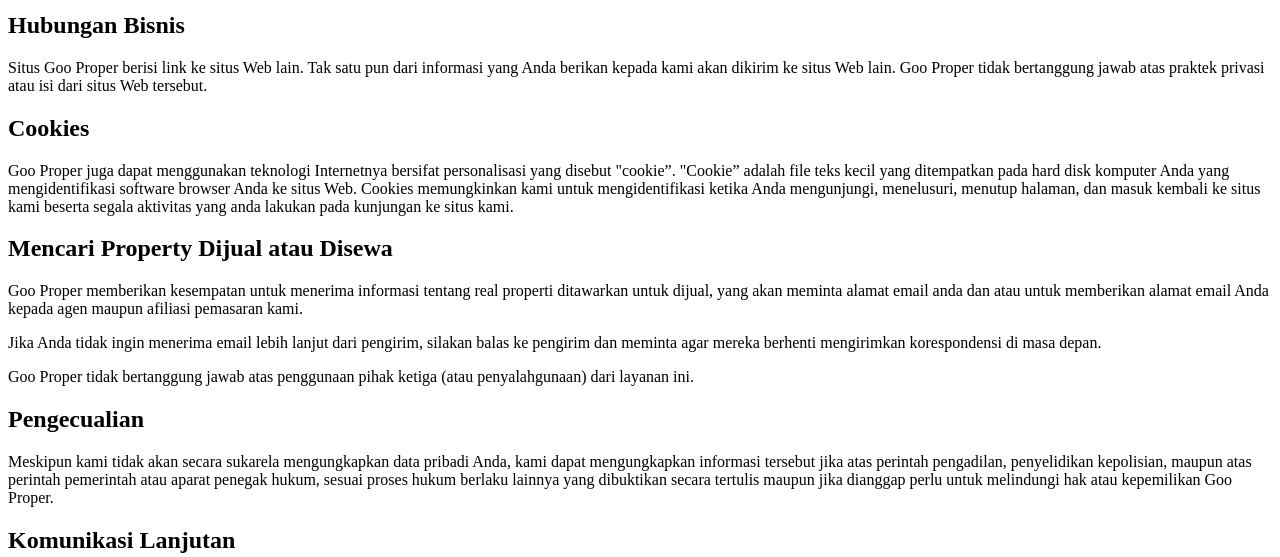
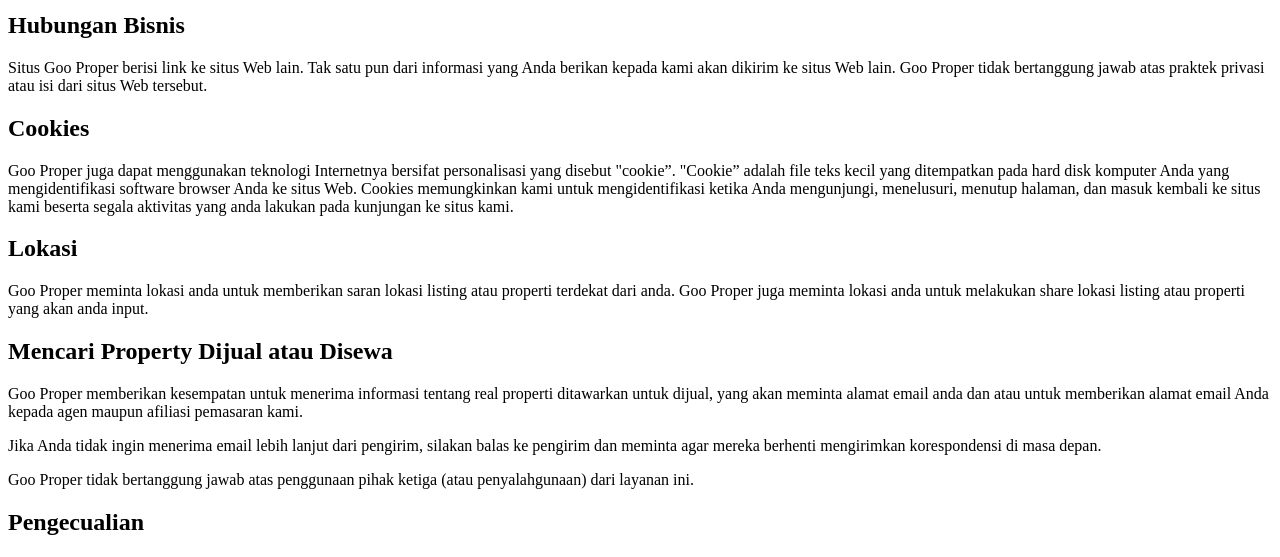
Before and after one commit to Aji-Sampurno/GooProper_API_CI, a CodeIgniter app: page /database/index.php/gooproper/Privacy in a window 1280 px wide. Shown: the part 1082-1639 px from the top of the page. Run offline with CodeIgniter, Linux system fonts and the light colour scheme; data that the repository does not hold is empty.

Commit message:
Update privacy.php

```diff
--- a/application/views/crud/privacy.php
+++ b/application/views/crud/privacy.php
@@ -55,6 +55,10 @@
 
         <p>Goo Proper juga dapat menggunakan teknologi Internetnya bersifat personalisasi yang disebut "cookie”. "Cookie” adalah file teks kecil yang ditempatkan pada hard disk komputer Anda yang mengidentifikasi software browser Anda ke situs Web. Cookies memungkinkan kami untuk mengidentifikasi ketika Anda mengunjungi, menelusuri, menutup halaman, dan masuk kembali ke situs kami beserta segala aktivitas yang anda lakukan pada kunjungan ke situs kami.</p>
 
+        <h2>Lokasi</h2>
+
+        <p>Goo Proper meminta lokasi anda untuk memberikan saran lokasi listing atau properti terdekat dari anda. Goo Proper juga meminta lokasi anda untuk melakukan share lokasi listing atau properti yang akan anda input.</p>
+
         <h2>Mencari Property Dijual atau Disewa</h2>
 
         <p>Goo Proper memberikan kesempatan untuk menerima informasi tentang real properti ditawarkan untuk dijual, yang akan meminta alamat email anda dan atau untuk memberikan alamat email Anda kepada agen maupun afiliasi pemasaran kami.</p>
```
